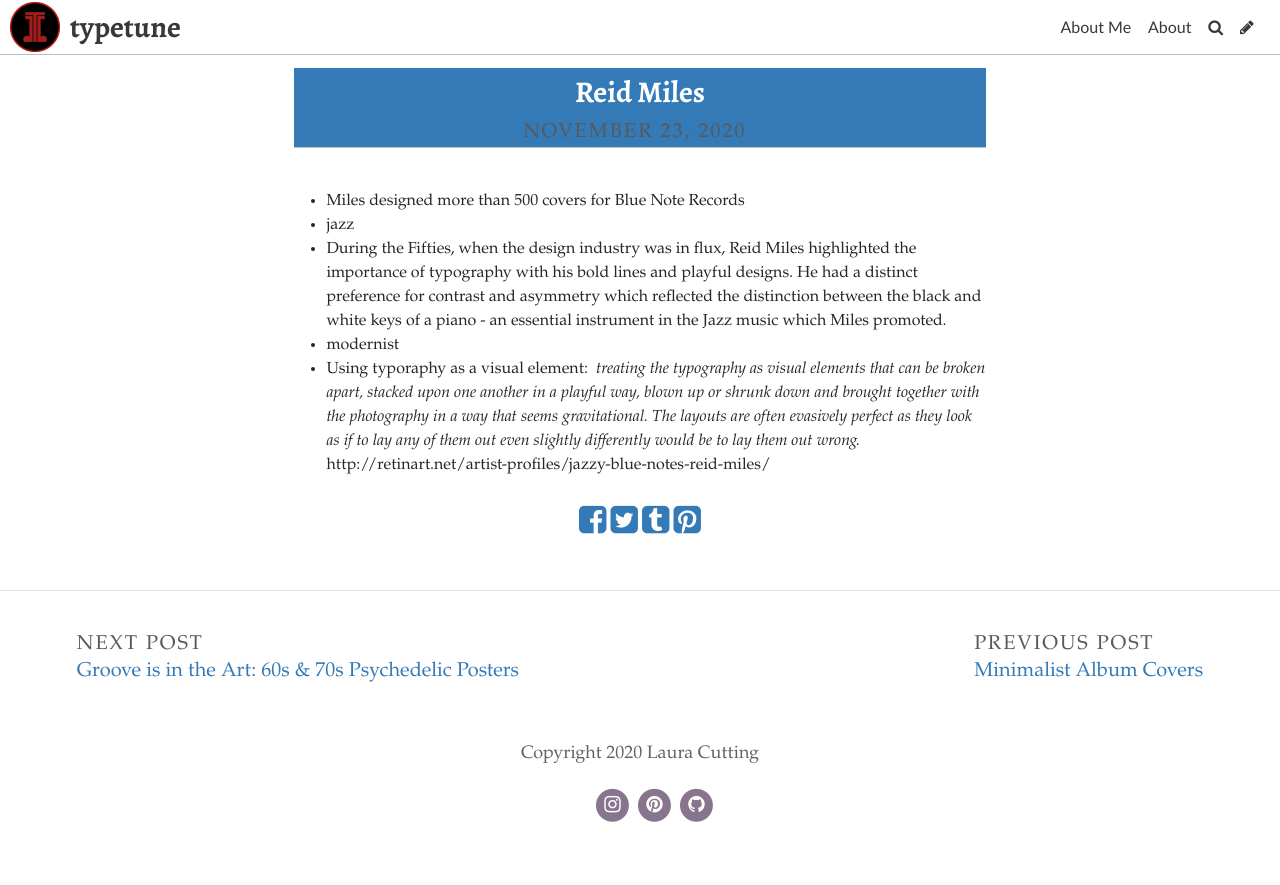
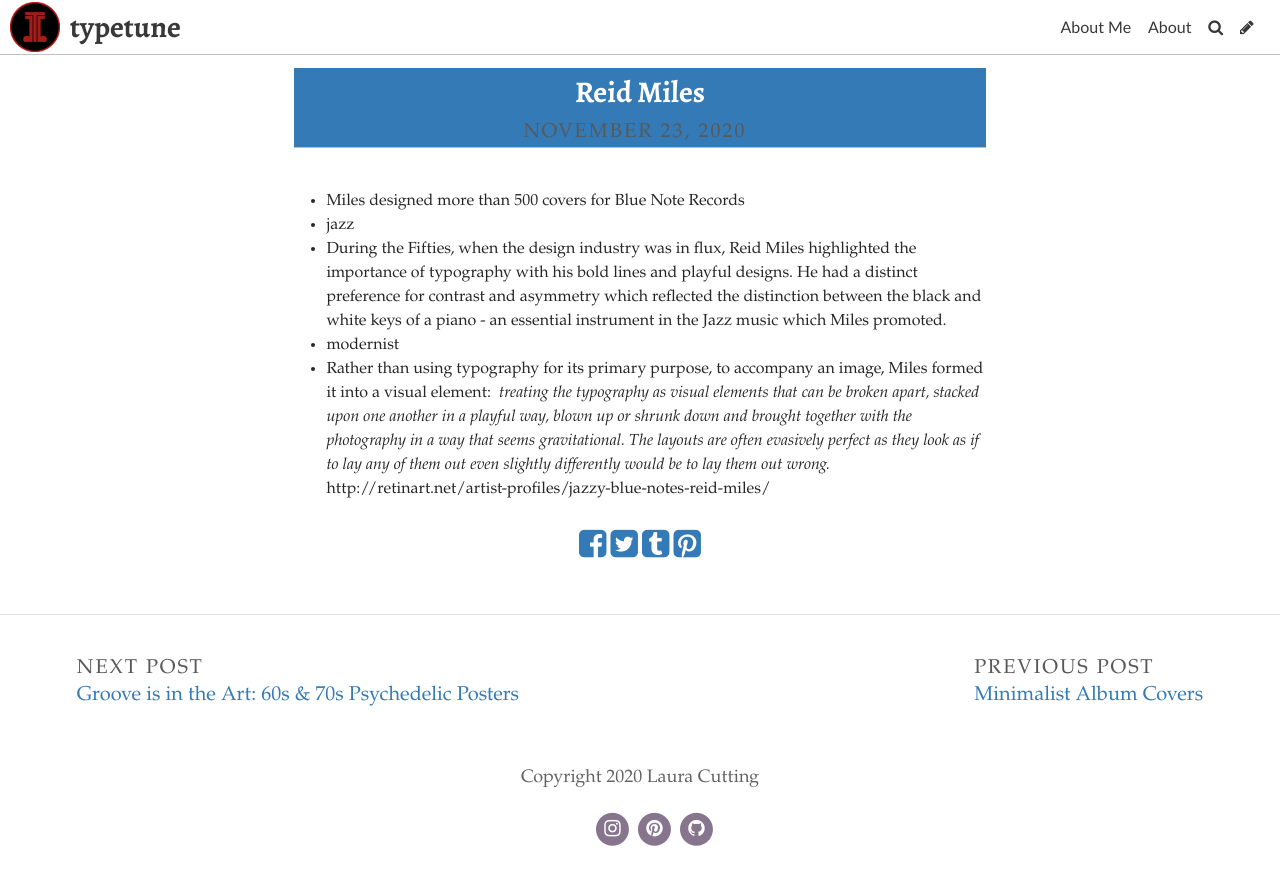
Before and after one commit to lauracutting/typetune, a Jekyll site: the page built from _posts/2020-11-23-reid-miles.md, in a window 1280 px wide. Shown: the top 885 px of the page. Built offline with Jekyll 4.4.1, drawn with Linux system fonts in a browser that asks for light colours; some web fonts are replaced.

Commit message:
Update Post “2020-11-23-reid-miles”

```diff
--- a/_posts/2020-11-23-reid-miles.md
+++ b/_posts/2020-11-23-reid-miles.md
@@ -8,6 +8,6 @@
 * jazz
 * During the Fifties, when the design industry was in flux, Reid Miles highlighted the importance of typography with his bold lines and playful designs. He had a distinct preference for contrast and asymmetry which reflected the distinction between the black and white keys of a piano - an essential instrument in the Jazz music which Miles promoted.
 * modernist
-* Using typoraphy as a visual element:  *treating the typography as visual elements that can be broken apart, stacked upon one another in a playful way, blown up or shrunk down and brought together with the photography in a way that seems gravitational. The layouts are often evasively perfect as they look as if to lay any of them out even slightly differently would be to lay them out wrong.*
+* Rather than using typography for its primary purpose, to accompany an image, Miles formed it into a visual element:  *treating the typography as visual elements that can be broken apart, stacked upon one another in a playful way, blown up or shrunk down and brought together with the photography in a way that seems gravitational. The layouts are often evasively perfect as they look as if to lay any of them out even slightly differently would be to lay them out wrong.*
 
   http://retinart.net/artist-profiles/jazzy-blue-notes-reid-miles/
```
